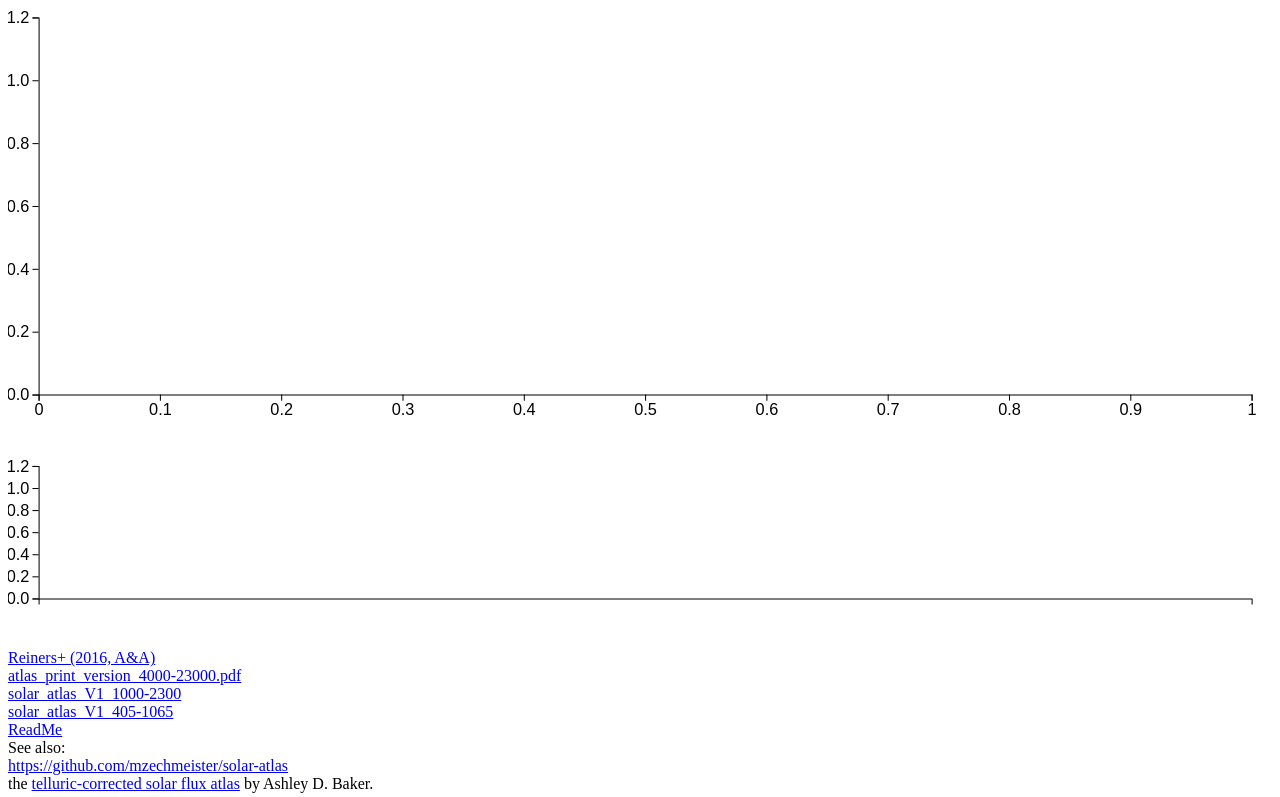
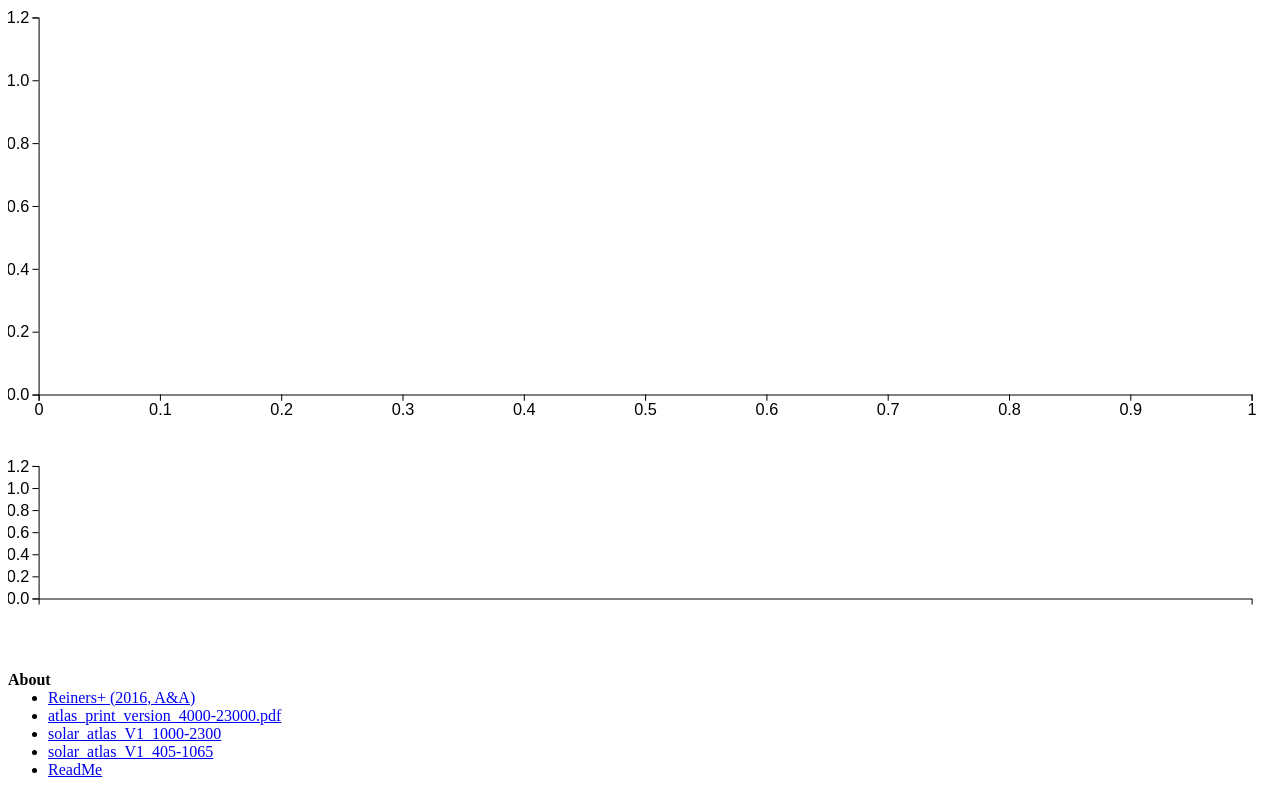
Before and after one commit to mzechmeister/solar-atlas, a plain HTML site: page index.html in a window 1280 px wide. Shown: the part 104-901 px from the top of the page. Drawn offline with nearby package versions, Linux system fonts and the light colour scheme; no server answers.

Commit message:
chore: Structuring with list items.

```diff
--- a/index.html
+++ b/index.html
@@ -48,7 +48,12 @@
             padding: 2px 4px;
             white-space: nowrap;
         }
-
+    ul {
+      margin-top: 0;
+    }
+    h4 {
+      margin-bottom: 0;
+    }
     </style>
 </head>
 
@@ -71,18 +76,22 @@
 
    <svg  id="canvas" preserveAspectRatio="xMinYMin meet" viewBox="0 0 1240 640" style="background-color:white"></svg>
 
-<div>
-   <a href='https://ui.adsabs.harvard.edu/abs/2016A%26A...587A..65R'>Reiners+ (2016, A&A)</a><br>
-   <a href='atlas_print_version_4000-23000.pdf'>atlas_print_version_4000-23000.pdf</a><br>
-   <a href='solar_atlas_V1_1000-2300'>solar_atlas_V1_1000-2300</a><br>
-   <a href='solar_atlas_V1_405-1065'>solar_atlas_V1_405-1065</a><br>
-   <a href='ReadMe'>ReadMe</a><br>
-   See also:<br>
-   <a href='https://github.com/mzechmeister/solar-atlas'>https://github.com/mzechmeister/solar-atlas</a><br>
-   the <a href='https://web.sas.upenn.edu/ashbaker/solar-atlas/'>telluric-corrected solar flux atlas</a> by Ashley D. Baker.
-</div>
+<h4>About</h4>
+<ul>
+  <li><a href='https://ui.adsabs.harvard.edu/abs/2016A%26A...587A..65R'>Reiners+ (2016, A&A)</a>
+  <li><a href='atlas_print_version_4000-23000.pdf'>atlas_print_version_4000-23000.pdf</a>
+  <li><a href='solar_atlas_V1_1000-2300'>solar_atlas_V1_1000-2300</a>
+  <li><a href='solar_atlas_V1_405-1065'>solar_atlas_V1_405-1065</a>
+  <li><a href='ReadMe'>ReadMe</a>
+</ul>
 
-<h3>Interactivity features and short cuts</h3>
+<h4>See also</h4>
+<ul>
+  <li><a href='https://github.com/mzechmeister/solar-atlas'>https://github.com/mzechmeister/solar-atlas</a>
+  <li>the <a href='https://web.sas.upenn.edu/ashbaker/solar-atlas/'>telluric-corrected solar flux atlas</a> by Ashley D. Baker.
+</ul>
+
+<h4>Interactivity features and short cuts</h4>
 <ul>
   <li>mouse zooming (right) and panning (left)</li>
   <li>keyboard zooming (<kbd>+</kbd>, <kbd>-</kbd>, <kbd>&uarr;</kbd>, <kbd>&darr;</kbd>, <kbd>u</kbd>) and panning (<kbd>&larr;</kbd>, <kbd>&rarr;</kbd>, <kbd>Home</kbd>, <kbd>End</kbd>)</li>
```
